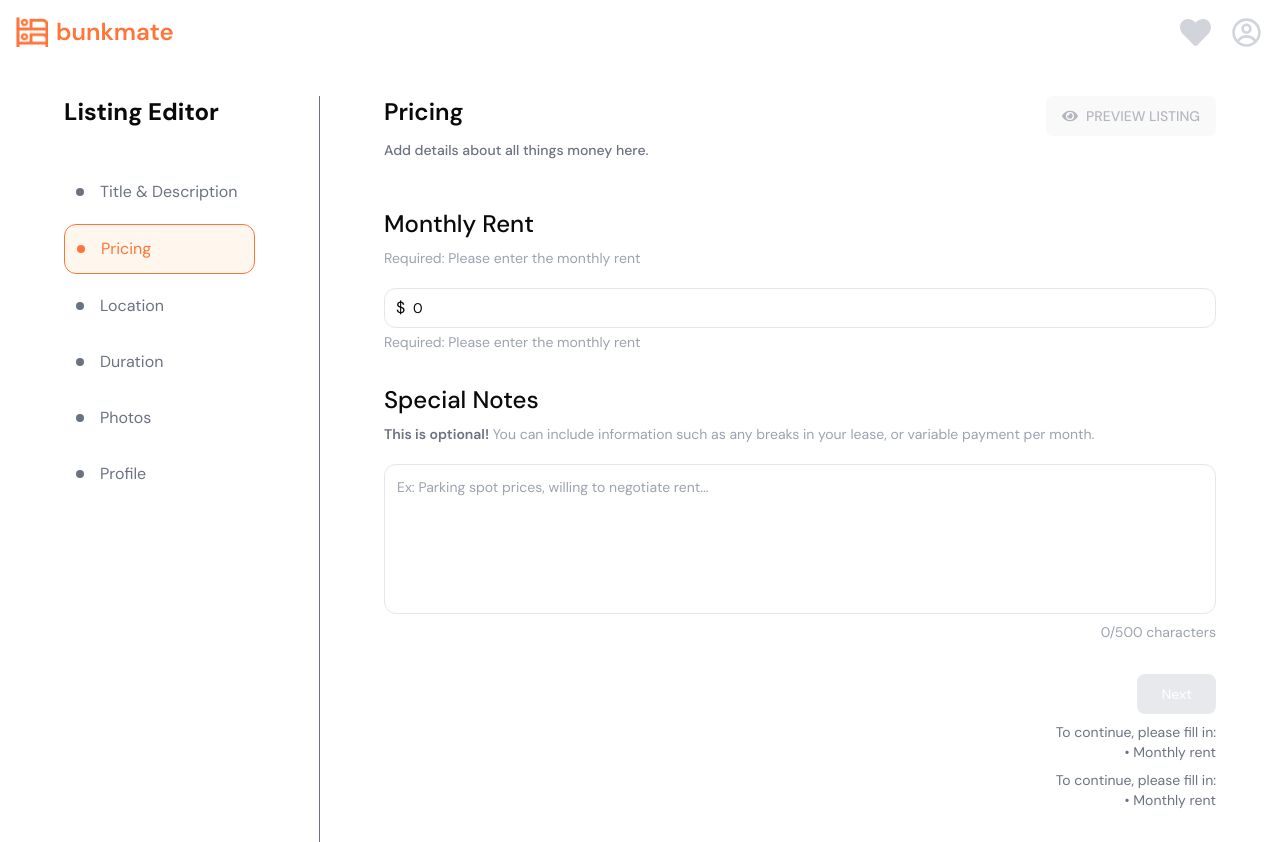
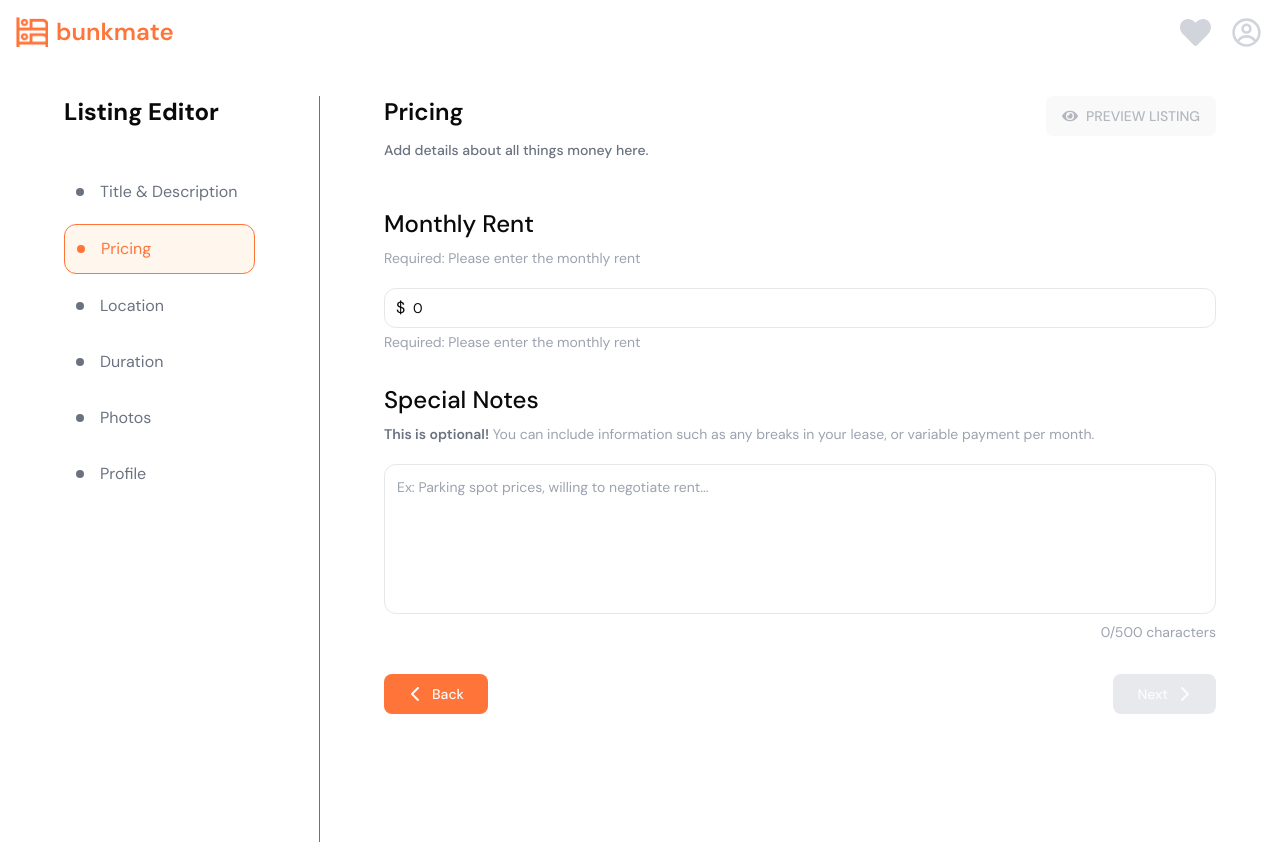
Before and after one commit to rice-apps/bunkmate-but-better, a Next.js app: page /post-a-listing in a window 1280 px wide. Both pictures are taken after a click on the element "Pricing". After the commit the page ends 800 px from the top, so only its background shows below. Built offline with nearby package versions, Linux system fonts and the light colour scheme.

Commit message:
Added back button to post a listing page

```diff
--- a/app/post-a-listing/Duration.tsx
+++ b/app/post-a-listing/Duration.tsx
@@ -9,11 +9,13 @@ import { CalendarIcon } from "lucide-react";
 import { format } from "date-fns";
 import { cn } from "@/lib/utils";
 import PreviewButton from './PreviewButton';
+import { FaChevronLeft, FaChevronRight } from 'react-icons/fa6';
 
-const Duration = ({ formData, setFormData, onNext }: {
+const Duration = ({ formData, setFormData, onNext, onBack }: {
   formData: any;
   setFormData: any;
   onNext: () => void;
+  onBack: () => void;
 }) => {
   const isComplete = Boolean(formData.startDate && formData.endDate);
 
@@ -139,27 +141,28 @@ const Duration = ({ formData, setFormData, onNext }: {
       </div>
 
       <div className="flex flex-col space-y-2">
-        <div className="flex justify-end">
+      <div className="flex justify-between">
         <Button
-            onClick={onNext}
-            disabled={!isComplete}
-            className={`rounded-lg px-6 ${isComplete
+          className='rounded-lg px-6 flex items-center bg-[#FF7439] hover:bg-[#FF7439]/90'
+          onClick={onBack}
+        >
+          <FaChevronLeft />
+          <p>Back</p>
+        </Button>
+        <Button
+          className={`rounded-lg px-6 flex items-center ${isComplete
             ? 'bg-[#FF7439] hover:bg-[#FF7439]/90'
             : 'bg-gray-300'
             }`}
+          onClick={onNext}
+          disabled={!isComplete}
         >
-            Next
+          <p>Next</p>
+          <FaChevronRight />
         </Button>
       </div>
 
         {/* Completion status */}
-        {!isComplete && (
-          <div className="text-sm text-gray-500 text-right">
-            To continue, please select:
-            {!formData.startDate && <div>• Start date</div>}
-            {!formData.endDate && <div>• End date</div>}
-          </div>
-        )}
       </div>
     </div>
   );
--- a/app/post-a-listing/Location.tsx
+++ b/app/post-a-listing/Location.tsx
@@ -2,12 +2,14 @@ import { Button } from "@/components/ui/button";
 import { Input } from "@/components/ui/input";
 import { Textarea } from "@/components/ui/textarea";
 import PreviewButton from "./PreviewButton";
+import { FaChevronLeft, FaChevronRight } from "react-icons/fa6";
 
 // Location Component
-const Location = ({ formData, setFormData, onNext }: {
+const Location = ({ formData, setFormData, onNext, onBack }: {
   formData: any;
   setFormData: any;
   onNext: () => void;
+  onBack: () => void;
 }) => {
   const isComplete = Boolean(formData.address);
 
@@ -64,26 +66,29 @@ const Location = ({ formData, setFormData, onNext }: {
       </div>
 
       <div className="flex flex-col space-y-2">
-        <div className="flex justify-end">
+      <div className="flex justify-between">
       <Button
-            onClick={onNext}
-            disabled={!isComplete}
-            className={`rounded-lg px-6 ${isComplete
+          className='rounded-lg px-6 flex items-center bg-[#FF7439] hover:bg-[#FF7439]/90'
+          onClick={onBack}
+        >
+          <FaChevronLeft />
+          <p>Back</p>
+        </Button>
+        <Button
+          className={`rounded-lg px-6 flex items-center ${isComplete
             ? 'bg-[#FF7439] hover:bg-[#FF7439]/90'
             : 'bg-gray-300'
             }`}
+          onClick={onNext}
+          disabled={!isComplete}
         >
-            Next
+          <p>Next</p>
+          <FaChevronRight />
         </Button>
       </div>
 
         {/* Completion status */}
-        {!isComplete && (
-          <div className="text-sm text-gray-500 text-right mt-2">
-            To continue, please fill in:
-            {!formData.address && <div>• Property address</div>}
-          </div>
-        )}
+
       </div>
     </div>
   );
--- a/app/post-a-listing/Photos.tsx
+++ b/app/post-a-listing/Photos.tsx
@@ -2,11 +2,13 @@ import { Button } from "@/components/ui/button";
 import { Input } from "@/components/ui/input";
 import Image from 'next/image';
 import PreviewButton from "./PreviewButton";
+import { FaChevronLeft, FaChevronRight } from "react-icons/fa6";
 
-const Photos = ({ formData, setFormData, onNext }: {
+const Photos = ({ formData, setFormData, onNext, onBack }: {
   formData: any;
   setFormData: any;
   onNext: () => void;
+  onBack: () => void
 }) => {
   // Check if we have at least 5 photos
   const isComplete = formData.photos.length >= 5;
@@ -116,26 +118,28 @@ const Photos = ({ formData, setFormData, onNext }: {
       </div>
 
       <div className="flex flex-col space-y-2">
-        <div className="flex justify-end">
+      <div className="flex justify-between">
         <Button
-            onClick={onNext}
-            disabled={!isComplete}
-            className={`rounded-lg px-6 ${isComplete
+          className='rounded-lg px-6 flex items-center bg-[#FF7439] hover:bg-[#FF7439]/90'
+          onClick={onBack}
+        >
+          <FaChevronLeft />
+          <p>Back</p>
+        </Button>
+        <Button
+          className={`rounded-lg px-6 flex items-center ${isComplete
             ? 'bg-[#FF7439] hover:bg-[#FF7439]/90'
             : 'bg-gray-300'
             }`}
+          onClick={onNext}
+          disabled={!isComplete}
         >
-            Next
+          <p>Next</p>
+          <FaChevronRight />
         </Button>
       </div>
 
         {/* Completion status */}
-        {!isComplete && (
-          <div className="text-sm text-gray-500 text-right">
-            To continue, please:
-            <div>• Upload {5 - formData.photos.length} more photo{formData.photos.length === 4 ? '' : 's'}</div>
-          </div>
-        )}
       </div>
     </div>
   );
--- a/app/post-a-listing/Pricing.tsx
+++ b/app/post-a-listing/Pricing.tsx
@@ -2,12 +2,14 @@ import { Button } from "@/components/ui/button";
 import { Input } from "@/components/ui/input";
 import { Textarea } from "@/components/ui/textarea";
 import PreviewButton from "./PreviewButton";
+import { FaChevronRight, FaChevronLeft } from "react-icons/fa6";
 
 // Pricing Component
-const Pricing = ({ formData, setFormData, onNext }: {
+const Pricing = ({ formData, setFormData, onNext, onBack }: {
   formData: any;
   setFormData: any;
   onNext: () => void;
+  onBack: () => void;
 }) => {
   const isComplete = Boolean(formData.price);
 
@@ -76,36 +78,29 @@ const Pricing = ({ formData, setFormData, onNext }: {
       </div>
 
       <div className="flex flex-col space-y-2">
-        <div className="flex justify-end">
-          <Button
-            onClick={onNext}
-            disabled={!isComplete}
-            className={`rounded-lg px-6 ${isComplete
-              ? 'bg-[#FF7439] hover:bg-[#FF7439]/90'
-              : 'bg-gray-300'
+        <div className="flex justify-between">
+        <Button
+          className='rounded-lg px-6 flex items-center bg-[#FF7439] hover:bg-[#FF7439]/90'
+          onClick={onBack}
+        >
+          <FaChevronLeft />
+          <p>Back</p>
+        </Button>
+        <Button
+          className={`rounded-lg px-6 flex items-center ${isComplete
+            ? 'bg-[#FF7439] hover:bg-[#FF7439]/90'
+            : 'bg-gray-300'
             }`}
+          onClick={onNext}
+          disabled={!isComplete}
         >
-          Next
+          <p>Next</p>
+          <FaChevronRight />
         </Button>
       </div>
 
       {/* Optional: Show completion status */}
-      {!isComplete && (
-        <div className="text-sm text-gray-500 text-right mt-2">
-          To continue, please fill in:
-          <ul>
-            {!formData.price && <li>• Monthly rent</li>}
-          </ul>
-        </div>
-      )}
 
-        {/* Optional: Show completion status */}
-        {!isComplete && (
-          <div className="text-sm text-gray-500 text-right mt-2">
-            To continue, please fill in:
-            {!formData.monthlyRent && <div>• Monthly rent</div>}
-          </div>
-        )}
       </div>
     </div>
   );
--- a/app/post-a-listing/Profile.tsx
+++ b/app/post-a-listing/Profile.tsx
@@ -5,6 +5,7 @@ import { FiUpload } from "react-icons/fi";
 import { useState } from "react";
 import ProfilePictureModal from "./ProfilePictureModal";
 import Link from "next/link";
+import { FaChevronLeft } from "react-icons/fa6";
 
 // Profile Component
 
@@ -58,9 +59,11 @@ import Link from "next/link";
 const Profile = ({
   formData,
   setFormData,
+  onBack,
 }: {
   formData: any;
   setFormData: any;
+  onBack: () => void;
 }) => (
   <div className="space-y-8 w-full">
     <div>
@@ -173,7 +176,14 @@ const Profile = ({
       </div>
     </div>
 
-    <div className="flex justify-end">
+    <div className="flex justify-between">
+      <Button
+          className='rounded-lg px-6 flex items-center bg-[#FF7439] hover:bg-[#FF7439]/90'
+          onClick={onBack}
+        >
+          <FaChevronLeft />
+          <p>Back</p>
+        </Button>
       <Button className="bg-[#FF7439] hover:bg-[#FF7439]/90 rounded-lg px-6">
         Post
       </Button>
--- a/app/post-a-listing/TitleDescription.tsx
+++ b/app/post-a-listing/TitleDescription.tsx
@@ -2,6 +2,8 @@ import { Button } from "@/components/ui/button";
 import { Input } from "@/components/ui/input";
 import { Textarea } from "@/components/ui/textarea";
 import PreviewButton from "./PreviewButton";
+import { FaArrowRightArrowLeft } from "react-icons/fa6";
+import { FaChevronRight } from "react-icons/fa";
 
 const TitleDescription = ({ formData, setFormData, onNext }: {
   formData: any;
@@ -38,7 +40,7 @@ const TitleDescription = ({ formData, setFormData, onNext }: {
         <p className="text-gray-400 text-sm mb-5">Please write a short descriptive title for your listing. Do not include the address here.</p>
         <div className="relative">
           <Input
-            placeholder="Life Tower"
+            placeholder="Ex: Life Tower"
             value={formData.title}
             onChange={handleTitleChange}
             maxLength={50}
@@ -57,7 +59,7 @@ const TitleDescription = ({ formData, setFormData, onNext }: {
         <p className="text-gray-400 text-sm mb-5">Share a general description of the property so potential subleasers/roommates know what to expect.</p>
         <div className="relative">
           <Textarea
-            placeholder="Life Tower is a modern high-rise apartment complex near Rice University, offering student-friendly housing with various amenities like a fitness center, study lounges, and a rooftop pool. It provides convenient access to campus and nearby attractions, making it a popular choice for Rice students seeking off-campus living with a community vibe."
+            placeholder="Ex: Life Tower is a modern high-rise apartment complex near Rice University, offering student-friendly housing with various amenities like a fitness center, study lounges, and a rooftop pool. It provides convenient access to campus and nearby attractions, making it a popular choice for Rice students seeking off-campus living with a community vibe."
             value={formData.description}
             onChange={handleDescriptionChange}
             className="min-h-[200px] rounded-xl border border-gray-200 resize-none placeholder:text-gray-400"
@@ -74,14 +76,15 @@ const TitleDescription = ({ formData, setFormData, onNext }: {
 
       <div className="flex justify-end">
         <Button
-          className={`rounded-lg px-6 ${isComplete
+          className={`rounded-lg px-6 flex items-center ${isComplete
             ? 'bg-[#FF7439] hover:bg-[#FF7439]/90'
             : 'bg-gray-300'
             }`}
           onClick={onNext}
           disabled={!isComplete}
         >
-          Next
+          <p>Next</p>
+          <FaChevronRight />
         </Button>
       </div>
     </div>
--- a/app/post-a-listing/page.tsx
+++ b/app/post-a-listing/page.tsx
@@ -170,39 +170,45 @@ const PostListing = () => {
           formData={formData}
           setFormData={setFormData}
           onNext={handleNextCategory}
+          onBack={handlePreviousCategory}
         />;
       case 'location':
         return <Location
           formData={formData}
           setFormData={setFormData}
           onNext={handleNextCategory}
+          onBack={handlePreviousCategory}
         />;
       case 'duration':
         return <Duration
           formData={formData}
           setFormData={setFormData}
           onNext={handleNextCategory}
+          onBack={handlePreviousCategory}
         />;
       case 'photos':
         return <Photos
           formData={formData}
           setFormData={setFormData}
           onNext={handleNextCategory}
+          onBack={handlePreviousCategory}
         />;
         case 'duration':
           return <Duration
             formData={formData}
             setFormData={setFormData}
             onNext={handleNextCategory}
+            onBack={handlePreviousCategory}
           />;
           case 'photos':
             return <Photos
               formData={formData}
               setFormData={setFormData}
               onNext={handleNextCategory}
+              onBack={handlePreviousCategory}
             />;
       case 'profile':
-        return <Profile formData={formData} setFormData={setFormData}/>;
+        return <Profile formData={formData} setFormData={setFormData} onBack={handlePreviousCategory}/>;
       default:
         return <TitleDescription
           formData={formData}
@@ -249,6 +255,13 @@ const PostListing = () => {
     const currentIndex = categories.findIndex(cat => cat.id === selectedCategory);
     if (currentIndex < categories.length - 1) {
       setSelectedCategory(categories[currentIndex + 1].id);
+    }
+  };
+
+  const handlePreviousCategory = () => {
+    const currentIndex = categories.findIndex(cat => cat.id === selectedCategory);
+    if (currentIndex > 0) {
+      setSelectedCategory(categories[currentIndex - 1].id);
     }
   };
 
```
Lines whose indentation alone changed are shown as unchanged.
